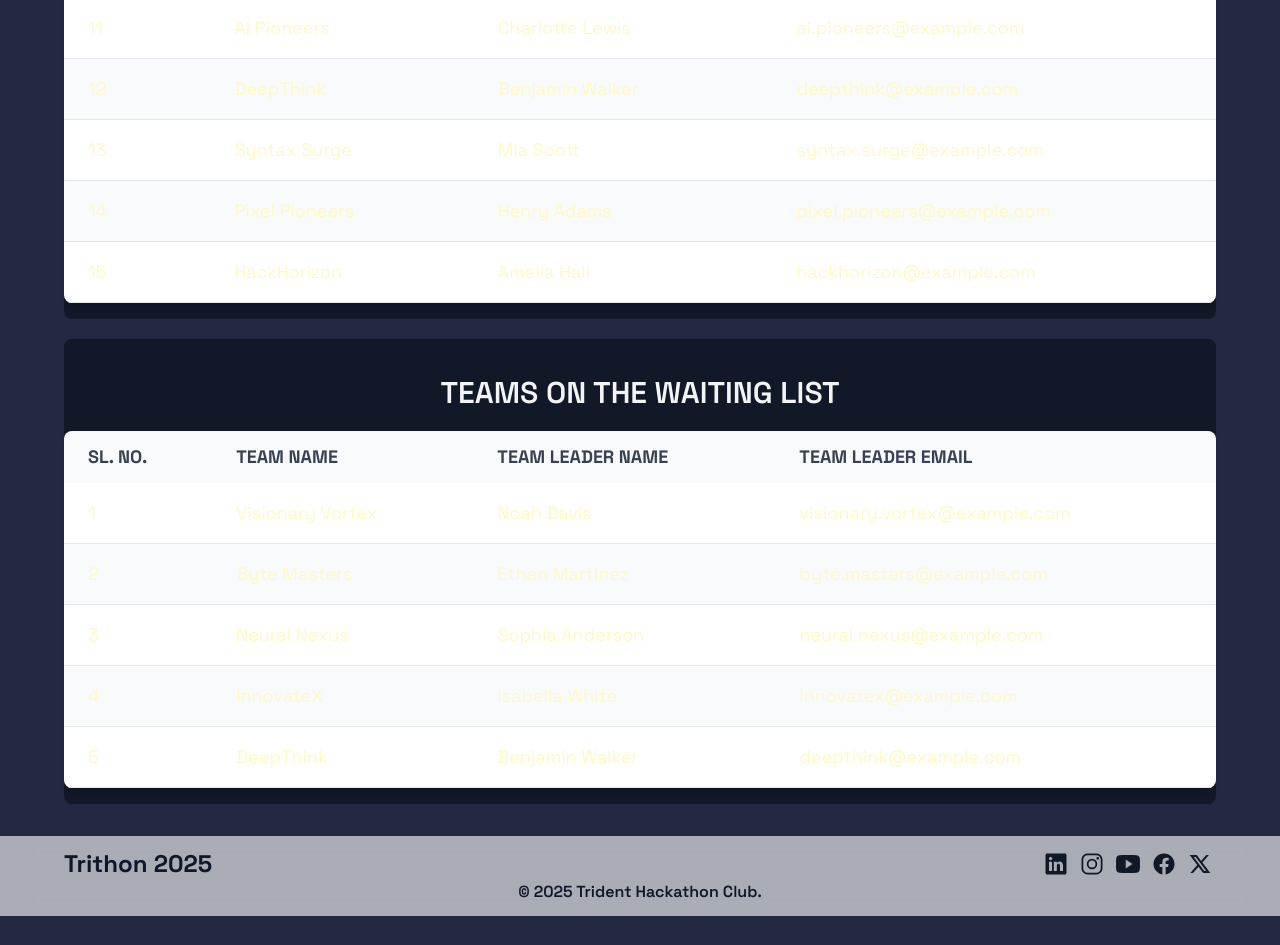
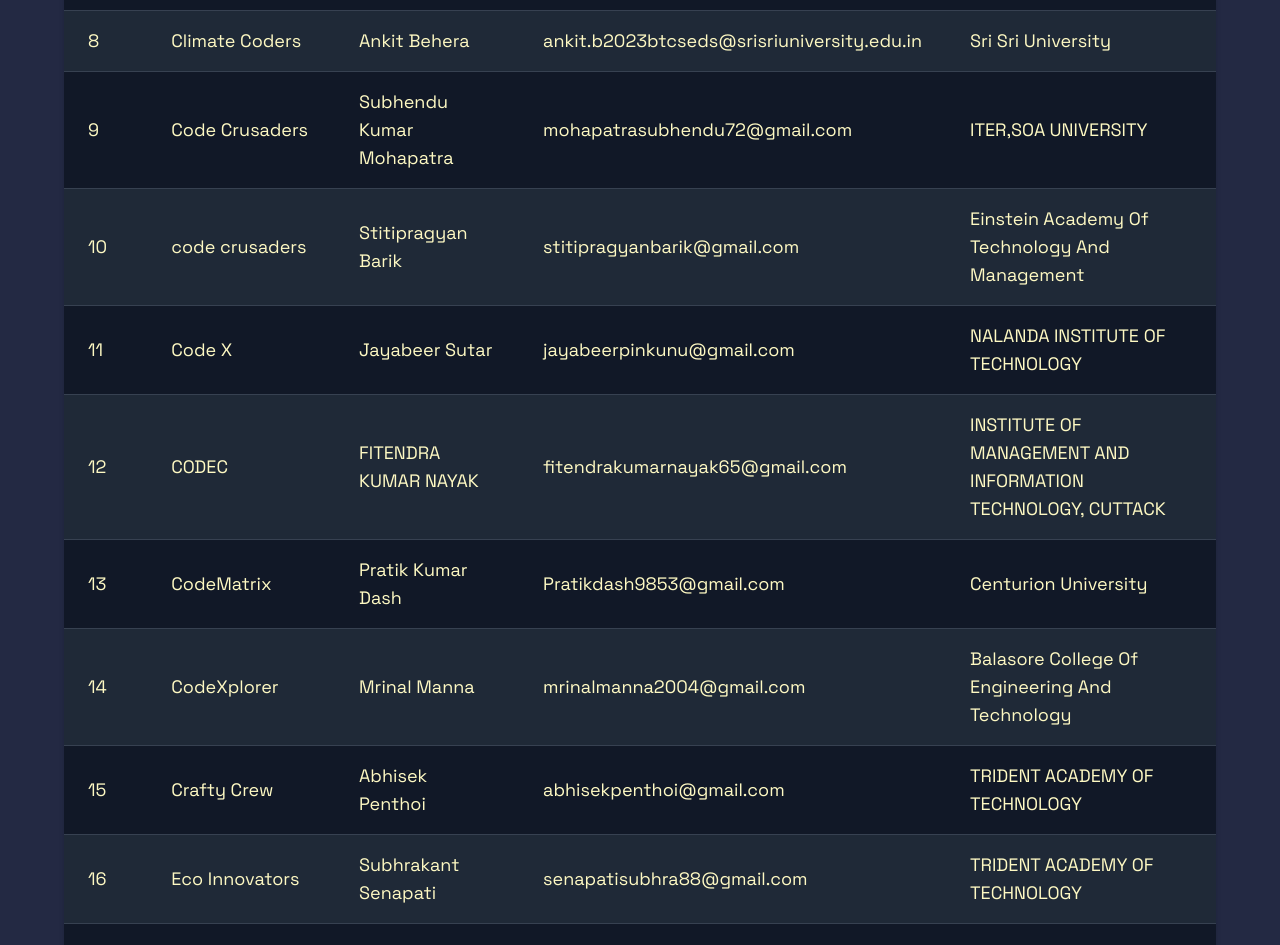
Before and after one commit to surajcan30t/trithon, a React (Vite) app: page /results in a window 1280 px wide. Shown: the part 1640-2585 px from the top of the page. Before the commit the page ends 2556 px from the top, so only its background shows below. Built offline with nearby package versions, Linux system fonts and the light colour scheme.

Commit message:
updated result

```diff
--- a/data/shortlistedteams.js
+++ b/data/shortlistedteams.js
@@ -1,19 +1,50 @@
 const ShortlistedTeams = [
-  { sl: 1, teamName: "Alpha Innovators", teamLeader: "Emma Johnson", mailId: "alpha.innovators@example.com" },
-  { sl: 2, teamName: "Tech Titans", teamLeader: "Liam Smith", mailId: "tech.titans@example.com" },
-  { sl: 3, teamName: "Code Crusaders", teamLeader: "Olivia Brown", mailId: "code.crusaders@example.com" },
-  { sl: 4, teamName: "Visionary Vortex", teamLeader: "Noah Davis", mailId: "visionary.vortex@example.com" },
-  { sl: 5, teamName: "Quantum Coders", teamLeader: "Ava Wilson", mailId: "quantum.coders@example.com" },
-  { sl: 6, teamName: "Byte Masters", teamLeader: "Ethan Martinez", mailId: "byte.masters@example.com" },
-  { sl: 7, teamName: "Neural Nexus", teamLeader: "Sophia Anderson", mailId: "neural.nexus@example.com" },
-  { sl: 8, teamName: "Cyber Spartans", teamLeader: "Mason Thomas", mailId: "cyber.spartans@example.com" },
-  { sl: 9, teamName: "InnovateX", teamLeader: "Isabella White", mailId: "innovatex@example.com" },
-  { sl: 10, teamName: "Code Warriors", teamLeader: "James Harris", mailId: "code.warriors@example.com" },
-  { sl: 11, teamName: "AI Pioneers", teamLeader: "Charlotte Lewis", mailId: "ai.pioneers@example.com" },
-  { sl: 12, teamName: "DeepThink", teamLeader: "Benjamin Walker", mailId: "deepthink@example.com" },
-  { sl: 13, teamName: "Syntax Surge", teamLeader: "Mia Scott", mailId: "syntax.surge@example.com" },
-  { sl: 14, teamName: "Pixel Pioneers", teamLeader: "Henry Adams", mailId: "pixel.pioneers@example.com" },
-  { sl: 15, teamName: "HackHorizon", teamLeader: "Amelia Hall", mailId: "hackhorizon@example.com" },
+  { "sl": 1, "teamName": "404 FOUND", "teamLeader": "Harsh Kumar", "mailId": "harshdubey963@gmail.com", "clgName": "ITER,SOA UNIVERSITY" },
+  { "sl": 2, "teamName": "AVANI", "teamLeader": "Guru Prasad Panda", "mailId": "guruprasadpanda4646@gmail.com", "clgName": "ITER,SOA UNIVERSITY" },
+  { "sl": 3, "teamName": "BLUE DROPES", "teamLeader": "SUDESNA SWAIN", "mailId": "swainsudesna1@gmail.com", "clgName": "TRIDENT ACADEMY OF CREATIVE TECHNOLOGY" },
+  { "sl": 4, "teamName": "BUG BUSTERS", "teamLeader": "Rakesh Biswal", "mailId": "rb2306114@gmail.com", "clgName": "TRIDENT ACADEMY OF TECHNOLOGY" },
+  { "sl": 5, "teamName": "Bytebenders", "teamLeader": "Vishwajeet Das", "mailId": "vishwajeetdas079@gmail.com", "clgName": "TRIDENT ACADEMY OF TECHNOLOGY" },
+  { "sl": 6, "teamName": "ByteSquad", "teamLeader": "Pritish Biswas", "mailId": "pritish9801.edu@gmail.com", "clgName": "ITER,SOA UNIVERSITY" },
+  { "sl": 7, "teamName": "BYTIX", "teamLeader": "Shriyansh Dash", "mailId": "shriyanshdash12@gmail.com", "clgName": "NM Institute of Engineering & Technology" },
+  { "sl": 8, "teamName": "Climate Coders", "teamLeader": "Ankit Behera", "mailId": "ankit.b2023btcseds@srisriuniversity.edu.in", "clgName": "Sri Sri University" },
+  { "sl": 9, "teamName": "Code Crusaders", "teamLeader": "Subhendu Kumar Mohapatra", "mailId": "mohapatrasubhendu72@gmail.com", "clgName": "ITER,SOA UNIVERSITY" },
+  { "sl": 10, "teamName": "code crusaders", "teamLeader": "stitipragyan barik", "mailId": "stitipragyanbarik@gmail.com", "clgName": "Einstein Academy Of Technology And Management" },
+  { "sl": 11, "teamName": "Code X", "teamLeader": "Jayabeer Sutar", "mailId": "jayabeerpinkunu@gmail.com", "clgName": "NALANDA INSTITUTE OF TECHNOLOGY" },
+  { "sl": 12, "teamName": "CODEC", "teamLeader": "FITENDRA KUMAR NAYAK", "mailId": "fitendrakumarnayak65@gmail.com", "clgName": "INSTITUTE OF MANAGEMENT AND INFORMATION TECHNOLOGY, CUTTACK" },
+  { "sl": 13, "teamName": "CodeMatrix", "teamLeader": "Pratik Kumar Dash", "mailId": "Pratikdash9853@gmail.com", "clgName": "Centurion University" },
+  { "sl": 14, "teamName": "CodeXplorer", "teamLeader": "Mrinal Manna", "mailId": "mrinalmanna2004@gmail.com", "clgName": "Balasore College of Engineering and Technology" },
+  { "sl": 15, "teamName": "Crafty Crew", "teamLeader": "Abhisek Penthoi", "mailId": "abhisekpenthoi@gmail.com", "clgName": "TRIDENT ACADEMY OF TECHNOLOGY" },
+  { "sl": 16, "teamName": "Eco Innovators", "teamLeader": "Subhrakant senapati", "mailId": "senapatisubhra88@gmail.com", "clgName": "TRIDENT ACADEMY OF TECHNOLOGY" },
+  { "sl": 17, "teamName": "EcoFilterX", "teamLeader": "Tanisha Pradhan", "mailId": "tanishapradhan678@gmail.com", "clgName": "TRIDENT ACADEMY OF TECHNOLOGY" },
+  { "sl": 18, "teamName": "EcoGrid", "teamLeader": "Manish Prakash Sahu", "mailId": "psi9manish@gmail.com", "clgName": "ITER,SOA UNIVERSITY" },
+  { "sl": 19, "teamName": "Eco-Guardians", "teamLeader": "Nikhil Kumar Jaiswal", "mailId": "nn736311@gmail.com", "clgName": "ITER,SOA UNIVERSITY" },
+  { "sl": 20, "teamName": "Ecopioneers", "teamLeader": "Sankalpa Giri", "mailId": "sankalpagiri210@gmail.com", "clgName": "Kalinga institute of industrial technology" },
+  { "sl": 21, "teamName": "ERROR 404", "teamLeader": "Soumyadip Sarkar", "mailId": "soumyadipsarkar374@gmail.com", "clgName": "JIS College of Engineering, Kalyani, West Bengal" },
+  { "sl": 22, "teamName": "FlameGuard", "teamLeader": "Aditya Narayan Pradhan", "mailId": "pradhanaditya0725@gmail.com", "clgName": "NIST UNIVERSITY" },
+  { "sl": 23, "teamName": "GreenRoots", "teamLeader": "Sarat Nayak", "mailId": "saratnayak0808@gmail.com", "clgName": "TRIDENT ACADEMY OF CREATIVE TECHNOLOGY" },
+  { "sl": 24, "teamName": "H2O Optimus", "teamLeader": "Rahul Choudhary", "mailId": "rahul.c2023btcseds@srisriuniversity.edu.in", "clgName": "Sri Sri University" },
+  { "sl": 25, "teamName": "InnoVerse", "teamLeader": "Gayatri Dash", "mailId": "gayatridash912@gmail.com", "clgName": "GIFT AUTONOMOUS BHUBANESWAR" },
+  { "sl": 26, "teamName": "InoGenius", "teamLeader": "Kaibalya Mohapatra", "mailId": "kaibalyamohapatra27@gmail.com", "clgName": "ITER,SOA UNIVERSITY" },
+  { "sl": 27, "teamName": "LogicLoom", "teamLeader": "Supriya rani Dhal", "mailId": "supriyadhal50@gmail.com", "clgName": "College of Engineering Bhubaneswar" },
+  { "sl": 28, "teamName": "MEDIQ", "teamLeader": "Arpita Kumari", "mailId": "sharmarpita02@gmail.com", "clgName": "ITER,SOA UNIVERSITY" },
+  { "sl": 29, "teamName": "MirazeX", "teamLeader": "Asutosh Nayak", "mailId": "asutoshnayak7523@gmail.com", "clgName": "TRIDENT ACADEMY OF TECHNOLOGY" },
+  { "sl": 30, "teamName": "Nalayak", "teamLeader": "Ayush Dhua", "mailId": "ayushdhua.official@gmail.com", "clgName": "JIS College of Engineering, Kalyani, West Bengal" },
+  { "sl": 31, "teamName": "NEURA", "teamLeader": "Biswajit Rout", "mailId": "work.bjr07@gmail.com", "clgName": "RAAJDHANI ENGINEERING COLLEGE" },
+  { "sl": 32, "teamName": "RENTECH", "teamLeader": "Akshya Kumar Nayak", "mailId": "akshyanayak132@gmail.com", "clgName": "TRIDENT ACADEMY OF TECHNOLOGY" },
+  { "sl": 33, "teamName": "SmartGridX", "teamLeader": "Rehaan Khan", "mailId": "rehaankhan2207@gmail.com", "clgName": "TRIDENT ACADEMY OF TECHNOLOGY" },
+  { "sl": 34, "teamName": "Stack Pirates", "teamLeader": "Om Prakash Nayak", "mailId": "omnayak984@gmail.com", "clgName": "Driems University" },
+  { "sl": 35, "teamName": "TEAM ALGORIX", "teamLeader": "SUSANT KUMAR SATAPATHY", "mailId": "susantkumars18@gmail.com", "clgName": "TRIDENT ACADEMY OF TECHNOLOGY" },
+  { "sl": 36, "teamName": "Team Debuggers", "teamLeader": "Rajbir Majhi", "mailId": "mrajbir96@gmail.com", "clgName": "TRIDENT ACADEMY OF TECHNOLOGY" },
+  { "sl": 37, "teamName": "Team Sustainovate", "teamLeader": "Ipsit Kumar Tripathy", "mailId": "ipsittripathy07@gmail.com", "clgName": "TRIDENT ACADEMY OF TECHNOLOGY" },
+  { "sl": 38, "teamName": "Team Syntax", "teamLeader": "Ashutosh Satpathy", "mailId": "ashutosh.satpathy10@gmail.com", "clgName": "ITER,SOA UNIVERSITY" },
+  { "sl": 39, "teamName": "TECH TITANS", "teamLeader": "CHINMAYA PATRA", "mailId": "chinmaya.koushal@gmail.com", "clgName": "C V RAMAN GLOBAL UNIVERSITY" },
+  { "sl": 40, "teamName": "TECH-TITANS", "teamLeader": "Debashree Behera", "mailId": "jalibehera588@gmail.com", "clgName": "TRIDENT ACADEMY OF TECHNOLOGY" },
+  { "sl": 41, "teamName": "The Anonymous Conquerors", "teamLeader": "Pritish Kumar Sahoo", "mailId": "pritishsahoo25@gmail.com", "clgName": "GITA AUTONOMOUS COLLEGE BHUBANESWAR" },
+  { "sl": 42, "teamName": "The DEVELS", "teamLeader": "Abhishek Ghosh", "mailId": "007abhishekghosh@gmail.com", "clgName": "Hooghly Engineering & Technology College" },
+  { "sl": 43, "teamName": "The_Risers", "teamLeader": "Rajat Mitra", "mailId": "mitrarajat.rm@gmail.com", "clgName": "JIS College of Engineering, Kalyani, West Bengal" },
+  { "sl": 44, "teamName": "FootprintAi", "teamLeader": "UJJWAL SINHA", "mailId": "ujjwalsinha418@gmail.com", "clgName": "TRIDENT ACADEMY OF TECHNOLOGY" },
+  { "sl": 45, "teamName": "Green Army", "teamLeader": "Soumendra Barick", "mailId": "soumendrabarick86@gmail.com", "clgName": "TRIDENT ACADEMY OF TECHNOLOGY" }
 ]
 
+
 export default ShortlistedTeams
--- a/src/pages/Results.jsx
+++ b/src/pages/Results.jsx
@@ -5,7 +5,7 @@ import WaitingListTeams from '../../data/waitinglistteams'
 const Results = () => {
   return (
     <main id="main" className="site-main w-full px-4 md:px-8 lg:px-16 py-8">
-      <section className="bg-gray-900 rounded-lg py-4">
+      <section className="bg-gray-900 rounded-lg px-3 md:px-0 py-4">
         <div className="container mx-auto text-center">
           <h2 className="text-3xl md:text-4xl font-bold text-gray-100">Shortlisted Teams for Trithon 2025</h2>
         </div>
@@ -45,8 +45,8 @@ const Results = () => {
         </div>
         <div className="container mx-auto">
           <div className="relative overflow-x-auto shadow-md sm:rounded-lg">
-            <table className="w-full text-sm text-left rtl:text-right text-gray-500 dark:text-gray-400">
-              <thead className="text-lg text-gray-700 uppercase bg-gray-50 dark:bg-gray-700 dark:text-gray-400">
+            <table className="w-full text-sm text-left rtl:text-right text-gray-400">
+              <thead className="text-lg  uppercase bg-gray-700 text-gray-400">
                 <tr>
                   <th scope="col" className="px-6 py-3">
                     Sl. No.
@@ -60,24 +60,30 @@ const Results = () => {
                   <th scope="col" className="px-6 py-3">
                     Team Leader Email
                   </th>
+                  <th scope="col" className="px-6 py-3">
+                    College Name
+                  </th>
                 </tr>
               </thead>
               <tbody>
                 {
                   ShortlistedTeams.map((team, index) => {
                     return (
-                      <tr key={index} className="odd:bg-white odd:dark:bg-gray-900 even:bg-gray-50 even:dark:bg-gray-800 border-b dark:border-gray-700 border-gray-200 text-lg text-yellow-100">
+                      <tr key={index} className="odd:bg-gray-900 even:bg-gray-800 border-b border-gray-700 text-lg text-yellow-100">
                         <td className="px-6 py-4">
-                          {team.sl}
+                          {index + 1}
                         </td>
                         <td className="px-6 py-4">
                           {team.teamName}
                         </td>
-                        <td className="px-6 py-4">
+                        <td className="px-6 py-4 capitalize">
                           {team.teamLeader}
                         </td>
                         <td className="px-6 py-4">
                           {team.mailId}
+                        </td>
+                        <td className="px-6 py-4 capitalize">
+                          {team.clgName}
                         </td>
                       </tr>
                     )
@@ -88,53 +94,79 @@ const Results = () => {
         </div>
       </section>
 
-      <section className="bg-gray-900 rounded-lg py-4 mt-5">
-        <div className="container mx-auto text-center my-5">
-          <h3 className="text-2xl md:text-3xl font-semibold text-gray-100">TEAMS ON THE WAITING LIST</h3>
+      <section className="bg-gray-900 px-3 md:px-0 rounded-lg py-4 mt-5">
+        <div className="container mx-auto text-center">
+          <h2 className="text-3xl md:text-4xl font-bold text-gray-100">Instructions to the finalists</h2>
         </div>
-        <div className="container mx-auto">
-          <div className="relative overflow-x-auto shadow-md sm:rounded-lg">
-            <table className="w-full text-sm text-left rtl:text-right text-gray-500 dark:text-gray-400">
-              <thead className="text-lg text-gray-700 uppercase bg-gray-50 dark:bg-gray-700 dark:text-gray-400">
-                <tr>
-                  <th scope="col" className="px-6 py-3">
-                    Sl. No.
-                  </th>
-                  <th scope="col" className="px-6 py-3">
-                    Team Name
-                  </th>
-                  <th scope="col" className="px-6 py-3">
-                    Team Leader Name
-                  </th>
-                  <th scope="col" className="px-6 py-3">
-                    Team Leader Email
-                  </th>
-                </tr>
-              </thead>
-              <tbody>
-                {
-                  WaitingListTeams.map((team, index) => {
-                    return (
-                      <tr key={index} className="odd:bg-white odd:dark:bg-gray-900 even:bg-gray-50 even:dark:bg-gray-800 border-b dark:border-gray-700 border-gray-200 text-lg text-yellow-100">
-                        <td className="px-6 py-4">
-                          {team.sl}
-                        </td>
-                        <td className="px-6 py-4">
-                          {team.teamName}
-                        </td>
-                        <td className="px-6 py-4">
-                          {team.teamLeader}
-                        </td>
-                        <td className="px-6 py-4">
-                          {team.mailId}
-                        </td>
-                      </tr>
-                    )
-                  })}
-              </tbody>
-            </table>
-          </div>
+
+        <div className="container mx-auto text-center">
+          <p className="text-lg md:text-xl text-gray-100 text-pretty mt-4 max-w-3xl mx-auto p-1 md:p-0">
+            All the shortlisted Teams participating in TRITHON 2025 should make a short video with your teammates along with your project Mentor/Guide/HOD/Deans/Principal and share on or before 1st March 2025 with below mentioned content and guidelines. <br />
+            <br />
+            <h3 className="text-2xl md:text-3xl font-semibold text-gray-100">Video should contain the following:-</h3>
+            <div className='text-start text-blue-200'>
+              <ol>
+                <li className="disc my-2">
+                  1. About your team and your Institute .
+                </li>
+                <li className="disc my-2">
+                  2. Students  excitement about coming to Trident Group Of Institutions , Bhubaneswar for participation in TRITHON 2025.
+                </li>
+                <li className="disc my-2">
+                  3. Explain your project and creativity.
+                </li>
+                <li className="disc my-2">
+                  4. Give your Consent for Participation .
+                </li>
+                <li className="disc my-2">
+                  5. Explain your Technology and Innovation on your project.
+                </li>
+
+              </ol>
+            </div>
+            <br />
+            <h3 className="text-2xl md:text-3xl font-semibold text-gray-100">Guidelines for the Video:-</h3>
+            <div className='text-start text-blue-200'>
+              <ol>
+                <li className="disc my-2">
+                  1. Video should not be more than 45 secs.
+                </li>
+                <li className="disc my-2">
+                  2. Video should be 4:3 i.e. in vertical manner not in horizontal
+                </li>
+                <li className="disc my-2">
+                  3. Video quality should be in HD having 1080P.
+                </li>
+                <li className="disc my-2">
+                  4. Video should be send by the Team Leader on or before 1st March 2025.
+                </li>
+
+              </ol>
+            </div>
+            <div className='mt-5 text-yellow-200'>
+              Please share on WhatsApp(9439177066 - Aditya Sir) along with Team name and Serial No(As mentioned in shortlisted result published in website).
+            </div>
+            <br />
+            <br />
+            <h3 className="text-2xl md:text-3xl font-semibold text-gray-100">Rules And Regulations:-</h3>
+            <div className='text-start text-blue-200'>
+              <ol>
+                <li className="disc my-2">
+                  1. Teams must have exactly 6 members, including at least 1 girl student.
+                </li>
+                <li className="disc my-2">
+                  2. Team members should try to wear a same color T-shirts  (Optional).
+                </li>
+              </ol>
+            </div>
+            <br />
+            <br />
+            <div className='mt-5 text-yellow-300'>
+              (NOTE:- IF A TEAM IS NOT ABLE TO SEND THE VIDEO on or before 1st March 2025 THEN THE NEXT WAIT LISTED TEAM WILL GET SHORTLISTED. THIS VIDEO WILL BE PUBLISHED IN TRITHON SOCIAL MEDIA LINKS)
+            </div>
+          </p>
         </div>
+
       </section>
     </main>
   )
```
